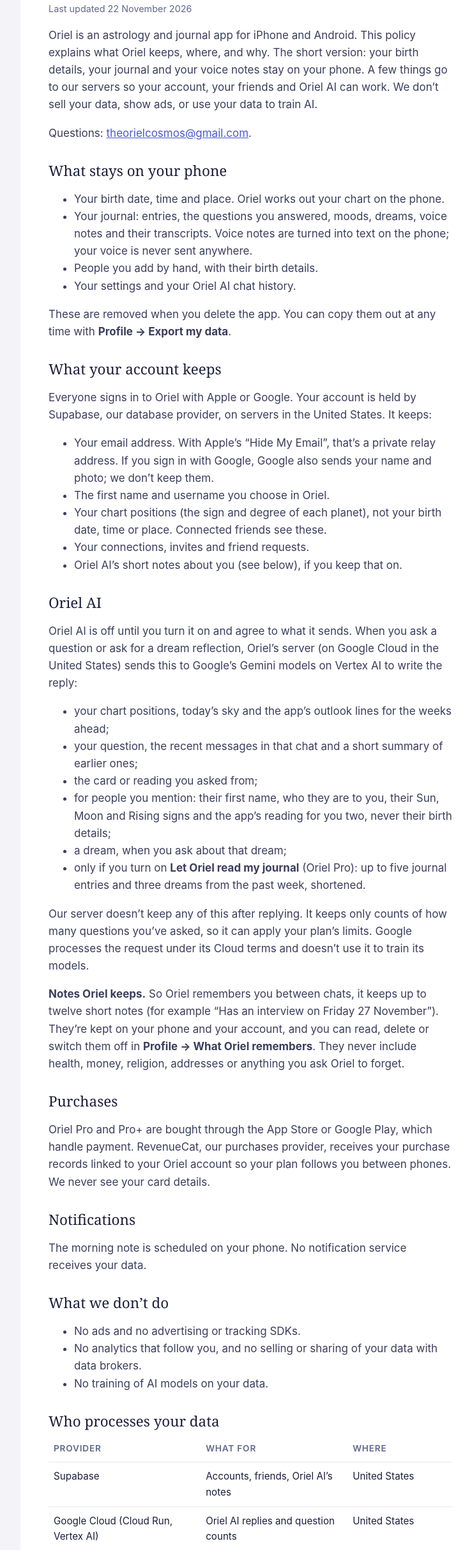
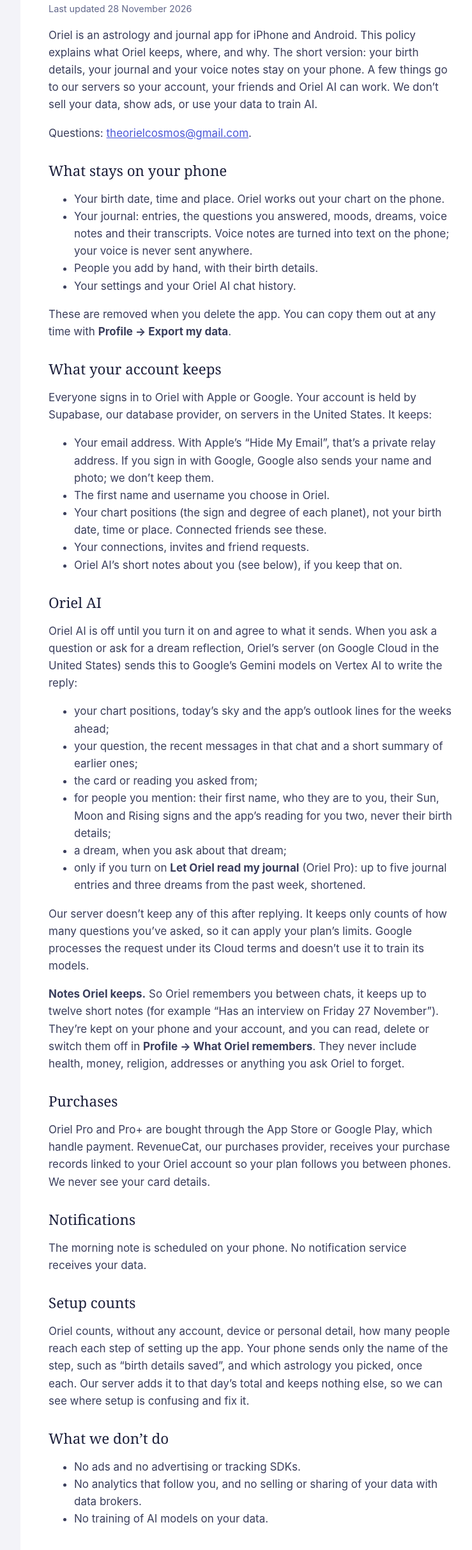
Before and after one commit to MrNobody9846/oriel-site, a plain HTML site: page privacy.html in a window 1280 px wide. Shown: the part 151-2573 px from the top of the page at 64% size, without its empty margins (248-987 px from the left). Drawn offline with Linux system fonts and the light colour scheme.

Commit message:
Privacy: anonymous setup counts
Oriel counts how many people reach each step of setting up, with no
account, device or personal detail. Added to the processor table and
retention.

Co-Authored-By: Claude Opus 5.5 <noreply@anthropic.com>

```diff
--- a/privacy.html
+++ b/privacy.html
@@ -10,7 +10,7 @@
 <nav><a href="./">Oriel</a><a href="privacy.html">Privacy</a><a href="terms.html">Terms</a><a href="support.html">Support</a></nav>
 <main>
 <h1>Privacy Policy</h1>
-<p class="updated">Last updated 22 November 2026</p>
+<p class="updated">Last updated 28 November 2026</p>
 
 <p>Oriel is an astrology and journal app for iPhone and Android. This policy explains what Oriel keeps, where, and why. The short version: your birth details, your journal and your voice notes stay on your phone. A few things go to our servers so your account, your friends and Oriel AI can work. We don’t sell your data, show ads, or use your data to train AI.</p>
 <p>Questions: <a href="mailto:theorielcosmos@gmail.com">theorielcosmos@gmail.com</a>.</p>
@@ -53,6 +53,9 @@
 <h2>Notifications</h2>
 <p>The morning note is scheduled on your phone. No notification service receives your data.</p>
 
+<h2>Setup counts</h2>
+<p>Oriel counts, without any account, device or personal detail, how many people reach each step of setting up the app. Your phone sends only the name of the step, such as “birth details saved”, and which astrology you picked, once each. Our server adds it to that day’s total and keeps nothing else, so we can see where setup is confusing and fix it.</p>
+
 <h2>What we don’t do</h2>
 <ul>
 <li>No ads and no advertising or tracking SDKs.</li>
@@ -64,13 +67,13 @@
 <div class="wrap"><table>
 <tr><th>Provider</th><th>What for</th><th>Where</th></tr>
 <tr><td>Supabase</td><td>Accounts, friends, Oriel AI’s notes</td><td>United States</td></tr>
-<tr><td>Google Cloud (Cloud Run, Vertex AI)</td><td>Oriel AI replies and question counts</td><td>United States</td></tr>
+<tr><td>Google Cloud (Cloud Run, Vertex AI)</td><td>Oriel AI replies, question counts and setup counts</td><td>United States</td></tr>
 <tr><td>RevenueCat</td><td>Purchase records</td><td>United States</td></tr>
 <tr><td>Apple, Google</td><td>Sign-in and payment</td><td>Under their own policies</td></tr>
 </table></div>
 
 <h2>How long we keep it</h2>
-<p>Account data is kept until you delete your account. Question counts are kept while your account exists. Server logs, which never contain your messages, are kept for up to 30 days.</p>
+<p>Account data is kept until you delete your account. Question counts are kept while your account exists. Setup counts are daily totals with nothing about you in them, kept for up to 400 days. Server logs, which never contain your messages, are kept for up to 30 days.</p>
 
 <h2>Your choices and rights</h2>
 <ul>
```
